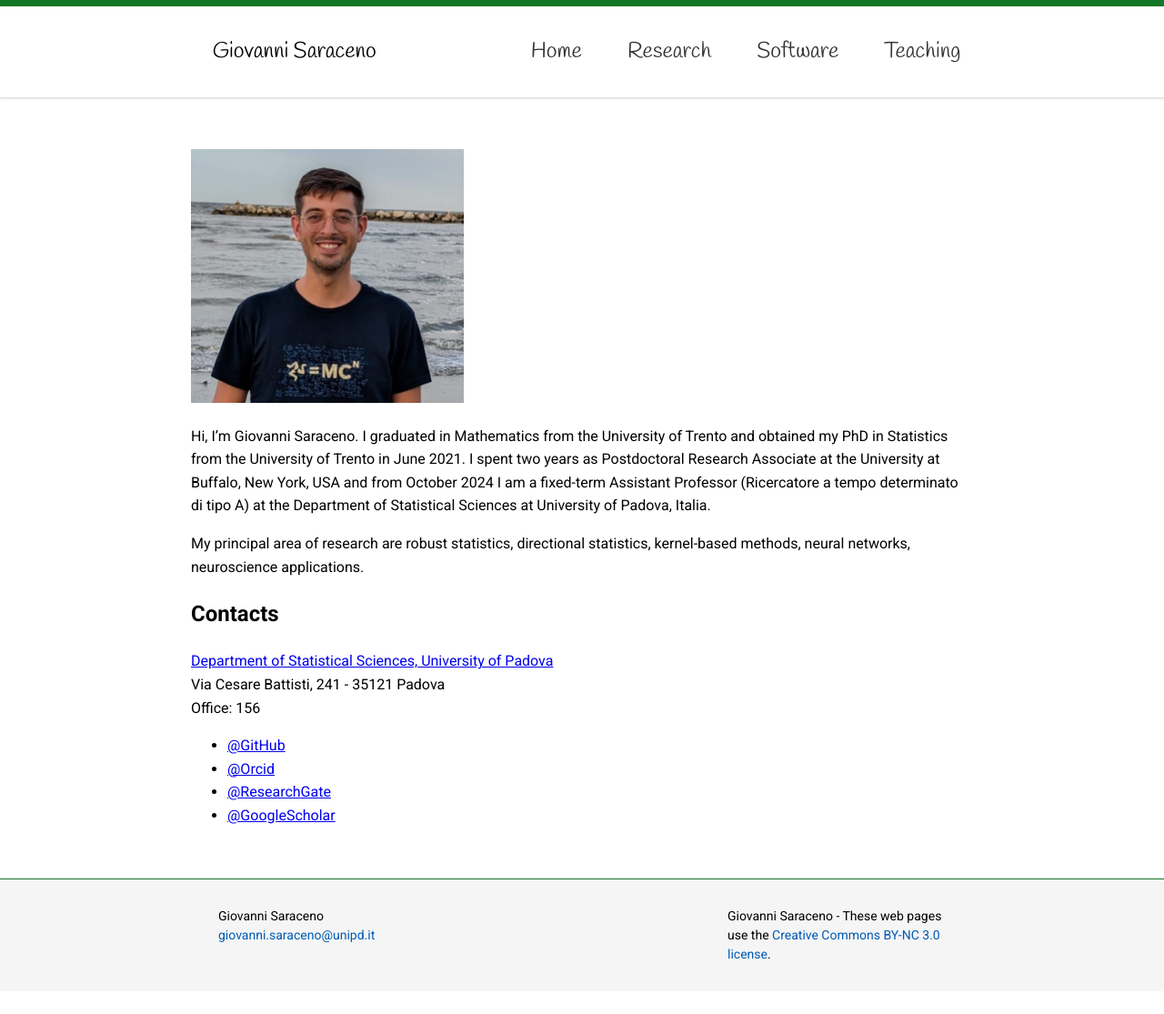
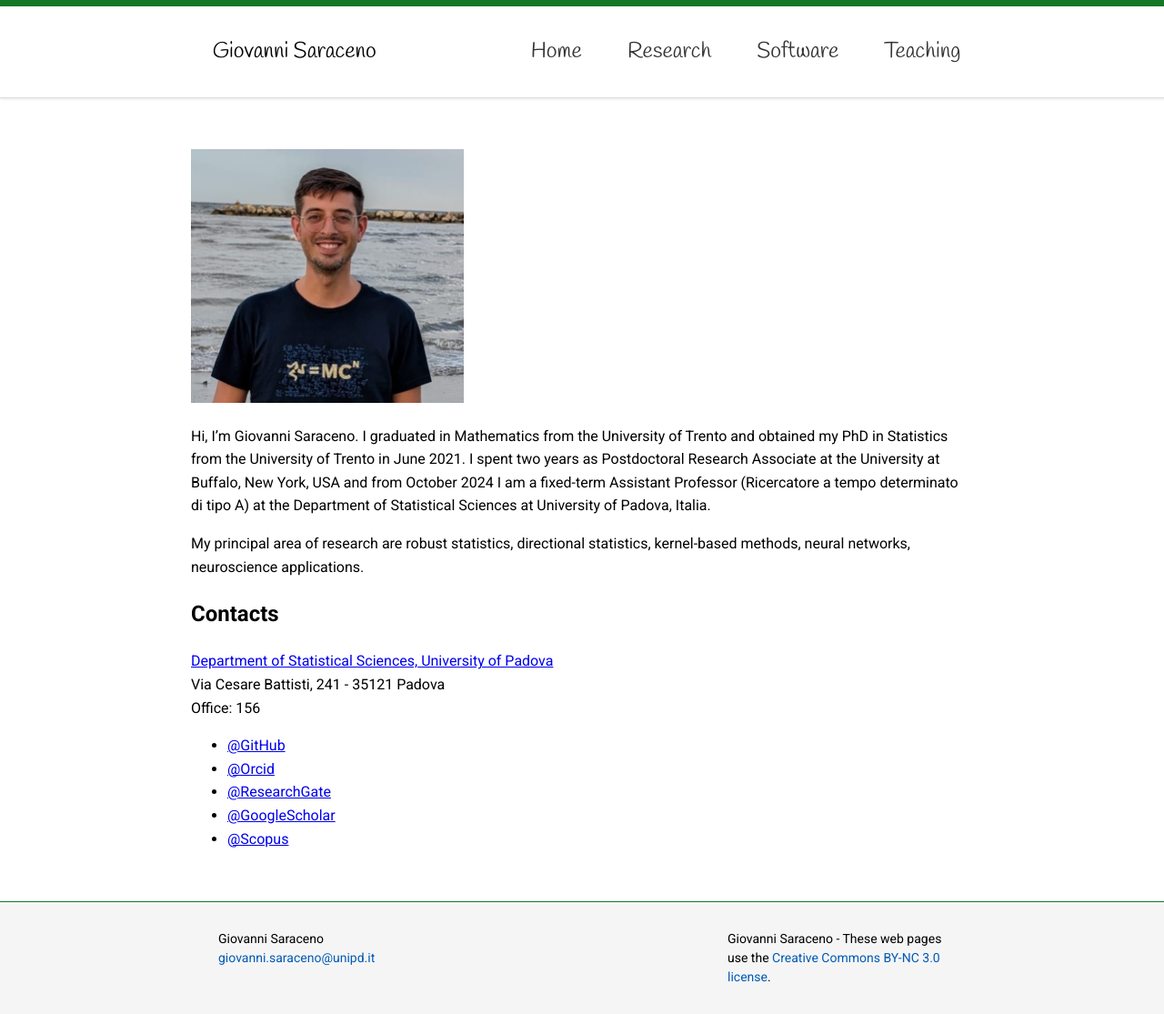
Before and after one commit to giovsaraceno/giovsaraceno.github.io, a Jekyll site: the page built from index.md, in a window 1280 px wide. Shown: the whole page at 91% size. Built offline with Jekyll 4.4.1, drawn with Linux system fonts in a browser that asks for light colours; before the commit the page ends 1090 px from its top, so only the background shows below that.

Commit message:
add scopus link

```diff
--- a/index.md
+++ b/index.md
@@ -24,3 +24,4 @@ Office: 156
 - [@Orcid](https://orcid.org/0000-0002-1753-2367)
 - [@ResearchGate](https://www.researchgate.net/profile/Giovanni-Saraceno)
 - [@GoogleScholar](https://scholar.google.com/citations?user=oYse7v4AAAAJ)
+- [@Scopus](https://www.scopus.com/authid/detail.uri?authorId=57219501191)
```
